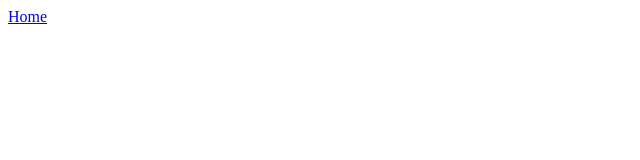
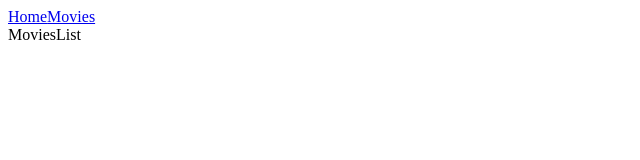
Before and after one commit to Mutuma-Gitonga/favorite-movies-and-series-app, a React (Create React App) app: page /movies in a window 1280 px wide. Shown: the top 160 px of the page, without its empty margins (0-640 px from the left). Built offline with nearby package versions, Linux system fonts and the light colour scheme; data requests are answered from the project's data file.

Commit message:
add MovieList (fetch movies) & Movie.js (display a movie)

```diff
--- a/src/components/App.js
+++ b/src/components/App.js
@@ -2,6 +2,7 @@ import React from "react";
 import {Switch, Route} from "react-router-dom";
 import NavBar from "./NavBar";
 import Home from "./Home";
+import MoviesList from "./MoviesList";
 
 
 function App() {
@@ -10,6 +11,7 @@ function App() {
       <NavBar />
       <Switch>
         <Route exact path="/"><Home /></Route>
+        <Route path="/movies"><MoviesList /></Route>
       </Switch>
     </div>
   );
--- /dev/null
+++ b/src/components/MoviesList.js
@@ -0,0 +1,21 @@
+import React, {useEffect, useState} from 'react'
+
+function MoviesList() {
+  // State variable to store fetched movies
+  const [fetchedMovies, setFetchedMovies] = useState([]);
+
+  // Fetch movies list when user clicks on Movies
+  useEffect(() => {
+    fetch('http://localhost:3000/movies')
+      .then(res => res.json())
+        .then(moviesDb => setFetchedMovies(moviesDb))
+  },[]);
+
+  return (
+    <div>
+      MoviesList
+    </div>
+  )
+}
+
+export default MoviesList;
--- a/src/components/NavBar.js
+++ b/src/components/NavBar.js
@@ -5,6 +5,7 @@ function NavBar() {
   return (
     <div className="navbar">
         <NavLink to="/">Home</NavLink>
+        <NavLink to="/movies">Movies</NavLink>
     </div>
   );
 }
```
Also changed, not shown: src/components/Movie.js (added, +11 -0 lines).
